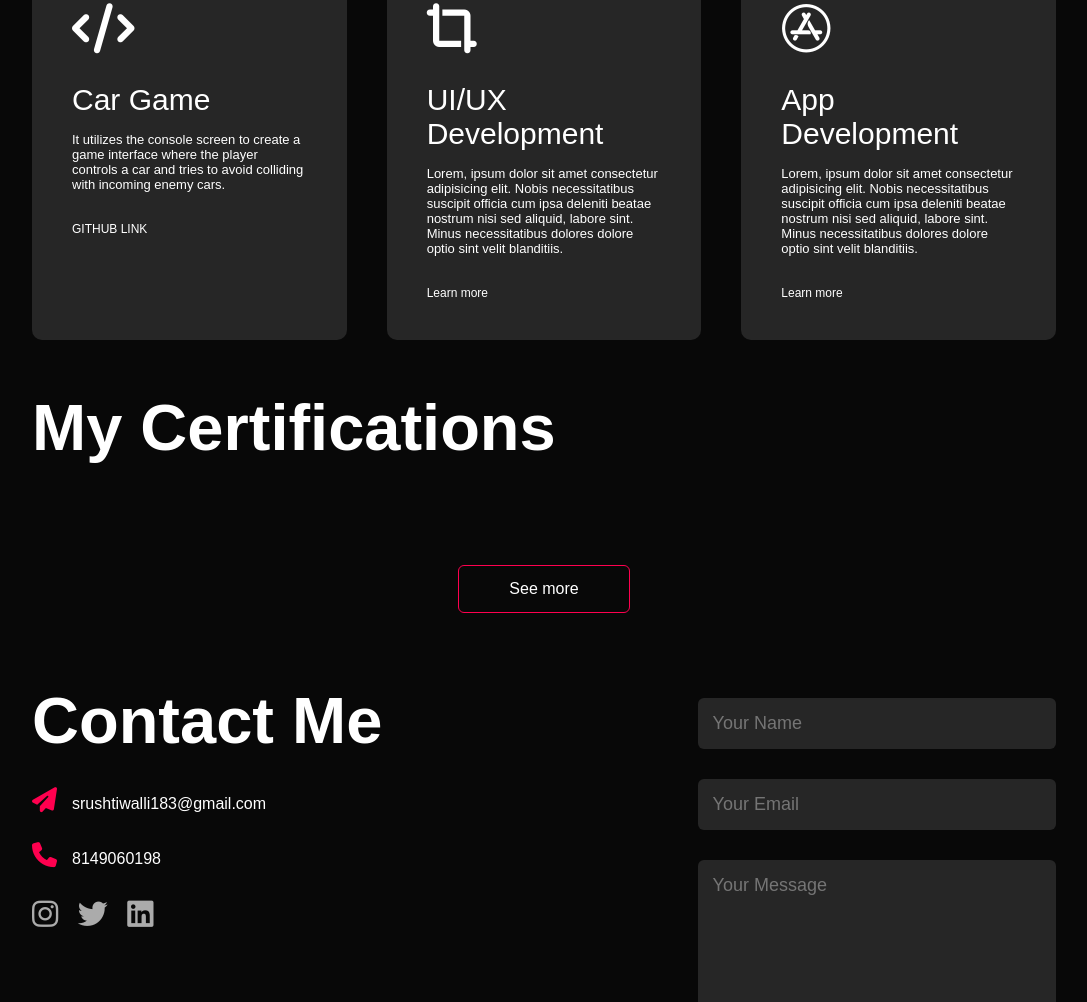
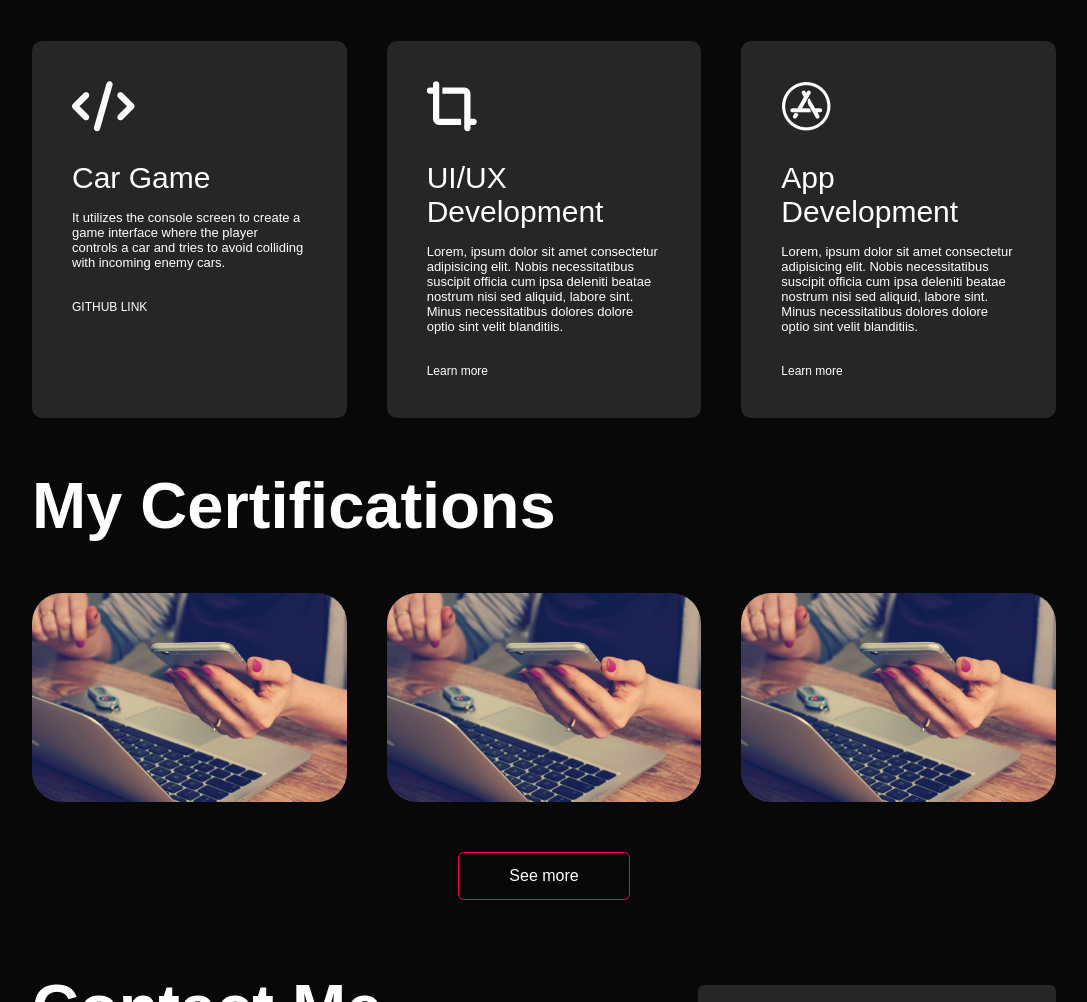
Before and after one commit to Srushtiwalli01/Portfolio, a plain HTML site: page index.html in a window 1280 px wide. Shown: the part 1686-2688 px from the top of the page, without its empty margins (96-1183 px from the left). Drawn offline with Linux system fonts and the light colour scheme; files whose address does not match are found by name.

Commit message:
Update index.html

```diff
--- a/index.html
+++ b/index.html
@@ -27,7 +27,7 @@
             </nav>
             <div class="Details">
                 <h1>Hi, I'm <span>Srushti</span><br>Walli</h1>
-                <a href="image/Resume_Srushti.pdf" download class="btn btn2">DOWNLOAD CV</a>
+                <a href="Resume_Srushti.pdf" download class="btn btn2">DOWNLOAD CV</a>
                 <div class="circle-image"></div>
             </div>
         </div>
@@ -38,7 +38,7 @@
         <div class="container">
             <div class="row">
                 <div class="about-col-1">
-                    <img src="image/profile.png" alt="Description of the image">
+                    <img src="profile.png" alt="Description of the image">
                 </div>
                 <div class="about-col-2">
                     <h1 class="sub-title">About Me</h1>
@@ -122,7 +122,7 @@
             <h1 class="sub-title">My Certifications</h1>
             <div class="work-list">
                 <div class="work">
-                    <img src="image/work-1.jpg" alt="">
+                    <img src="work-1.jpg" alt="">
                     <div class="layer">
                         <h3>AI Primer Certification</h3>
                         <p>AI Primer Certification is a comprehensive program designed to provide individuals with a foundational understanding of artificial intelligence (AI) and its practical applications.
@@ -132,7 +132,7 @@
 
                 </div>
                 <div class="work">
-                    <img src="image/work-1.jpg" alt="">
+                    <img src="work-1.jpg" alt="">
                     <div class="layer">
                         <h3>Web Development</h3>
                         <p>The training consisted of HTML, CSS, Bootstrap, DBMS, PHP, JS, React, and Final Project
@@ -143,7 +143,7 @@
 
                 </div>
                 <div class="work">
-                    <img src="image/work-1.jpg" alt="">
+                    <img src="work-1.jpg" alt="">
                     <div class="layer">
                         <h3>Introduction to Artificial Intelligent</h3>
                         <p>Basices for implementing and analysing program using AI.
```
